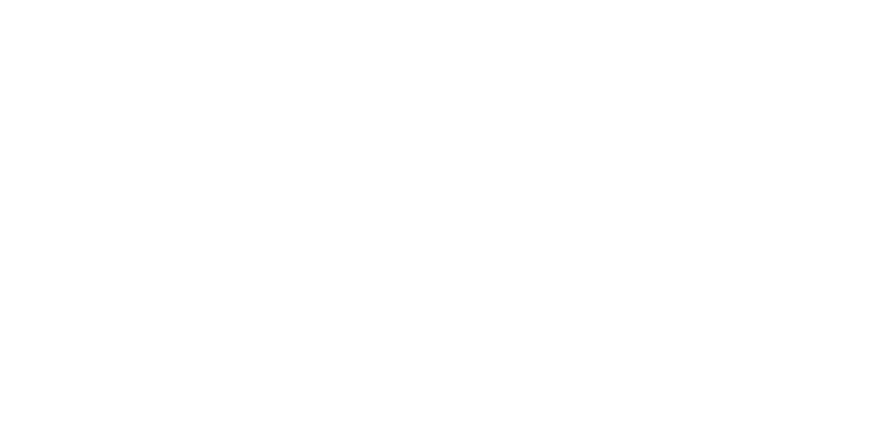
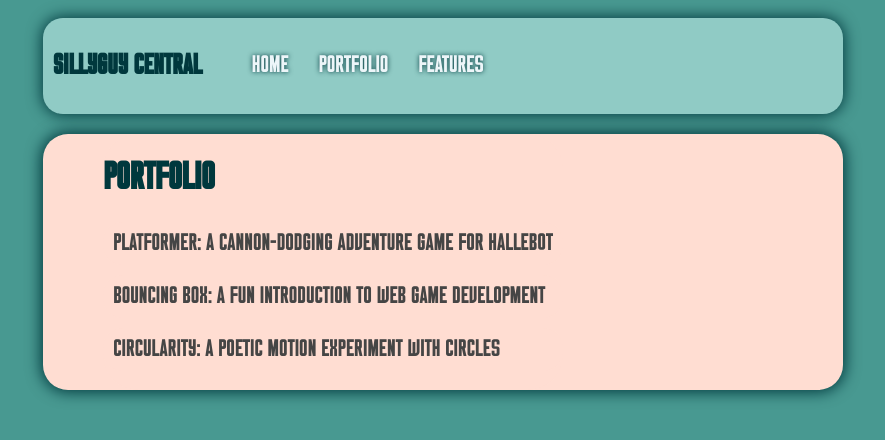
Before and after one commit to c-ses-greathouse/c-ses-greathouse.github.io, a plain HTML site: page portfolio.html in a window 1280 px wide. Shown: the whole page, without its empty margins (197-1082 px from the left). Drawn offline with Linux system fonts and the light colour scheme.

Commit message:
portfolio page

```diff
--- a/portfolio.html
+++ b/portfolio.html
@@ -0,0 +1,46 @@
+<!DOCTYPE html>
+<html>
+  <head>
+  <title>Your Name's Website</title>
+  <link rel="stylesheet" href="style.css" />
+</head>
+
+  <body>
+  <!-- All content goes here -->
+    <div id="all-contents">
+      <nav>
+        <h1>Sillyguy Central</h1>
+        <ul id="nav-ul">
+          <li class="nav-li">
+            <a href="index.html">Home</a>
+          </li>
+          <li class="nav-li">
+            <a href="portfolio.html">Portfolio</a>
+          </li>
+          <li class="nav-li">
+            <a href="bigfun.html">Features</a>
+          </li>
+        </ul>
+      </nav>
+
+  <main>
+  <div class="content-portfolio">
+    <h1>Portfolio</h1>
+    <ul id="portfolio">
+      <li>
+  <a href="fsd-projects/platformer/">Platformer: A cannon-dodging adventure game for Halleb0t</a>
+</li>
+<li>
+  <a href="fsd-projects/bouncing-box/">Bouncing Box: A fun introduction to web game development</a>
+</li>
+<li>
+  <a href="fsd-projects/circularity/">Circularity: A poetic motion experiment with circles</a>
+</li>
+</ul>
+  </div>
+
+  </main>
+
+    </div>
+  </body>
+</html>
--- a/style.css
+++ b/style.css
@@ -1,3 +1,17 @@
+/*entry*/
+
+@keyframes entry{
+  0% {
+    left: -200px;
+    opacity: 0%
+    }
+  100%{
+    left: 0px;
+    opacity:100%
+    }
+}
+
+
 body {
   background: #489991;
   color: #4e0e29;
@@ -14,19 +28,22 @@
 /*navigation menu*/
 
 nav {
-  background: #FFDDD2;
+  background: #90CBC5;
   margin: 0 auto;
   display: flex;
   padding: 10px;
   margin-bottom: 20px;
   border-radius: 20px;
-  box-shadow: 0px 0px 5px 5px #00383D;
+  box-shadow: 0px 0px 15px 1px #00383D;
+  position: relative;
+  animation-name: entry;
+  animation-duration: 1.8s;
 }
 
 h1 {
   display: flex;
   align-items: center;
-  color: #4e0e29;
+  color: #00383D;
 }
 
 #nav-ul {
@@ -37,19 +54,21 @@
   justify-content: right;
   align-items: center;
   gap: 10px
+
 }
 
 .nav-li {
   display: inline-block;
   padding: 0 10px;
   text-shadow: 0px 0px 5px #00383D;
-  transition: all .5s ease-in-out
+  transition: all .2s ease-in-out;
 }
 
 a {
   text-decoration: none;
   color: #EDF6F9;
   font-size: 125%;
+  transition: all .7s ease-in-out;
 }
 
 /* Container area below the menu*/
@@ -58,18 +77,22 @@
   background: #FFDDD2;
   display: flex;
   margin-top: 20px;
-  border-radius: 15px;
-  box-shadow: 0px 15px 5px 5px #00383D;
+  border-radius: 25px;
+  box-shadow: 0px 0px 15px 2px #00383D;
+  position: relative;
+  animation-name: entry;
+  animation-duration: 1.8s;
 }
 
 .sidebar {
   margin-right: 25px;
   padding: 15px;
-
 }
 
 .sidebar-img {
-  width: 200px;
+  width: 250px;
+  border-radius: 25%;
+  box-shadow: 0px 0px 5px 0px #4e0e29;
 }
 
 .content {
@@ -94,26 +117,64 @@
 @font-face {
   font-family: "Tokyo";
   src: url("fonts/tokyo_3/Tokyo.ttf") format("truetype");
-  font-weight: 40;
+  font-weight: 30;
   font-style: normal;
   font-display: swap;
 }
 
-.content, .interests{
-  background-color: #FE5D9F;
+.content, .interests, .content-portfolio{
+  background-color: #FFDDD2;
   margin: auto;
-  margin-right: 5%;
-  border-radius: 15px;
+  margin-right: 35%;
+  border-radius: 35px;
+  transition: all .2s ease-in-out;
 }
 
 /* hovering */
 
 .nav-li:hover {
-    transition-duration: .5s;
     transform: scale(120%);
+}
+
+.content:hover, .interests:hover{
+  background-color: #FE5D9F;
+  margin: auto;
+  margin-right: 35%;
+  border-radius: 5px;
+  box-shadow: 0px 0px 1px 2px #CC0052;
 }
 
 a:hover{
   color: white;
-  transition-duration: .7s;
 }
+
+/* Portfolio styles */
+.content h1 {
+  color: black;
+}
+
+#portfolio {
+  list-style-type: none;
+  padding-left: 0;
+  animation-name: entry;
+  animation-duration: 1.8s;
+}
+
+#portfolio li {
+  background: #FFDDD2;
+  padding: 10px;
+  border-radius: 20px;
+  margin-bottom: 10px;
+  transition: all .2s ease-in-out
+}
+
+#portfolio li:hover {
+  background-color: #FE5D9F;
+  border-radius: 5px;
+  box-shadow: 0px 0px 1px 2px #CC0052;
+}
+
+#portfolio a {
+  text-decoration: none;
+  color: #454545;
+}
```
Also changed, not shown: index.html (+1 -2 lines).
